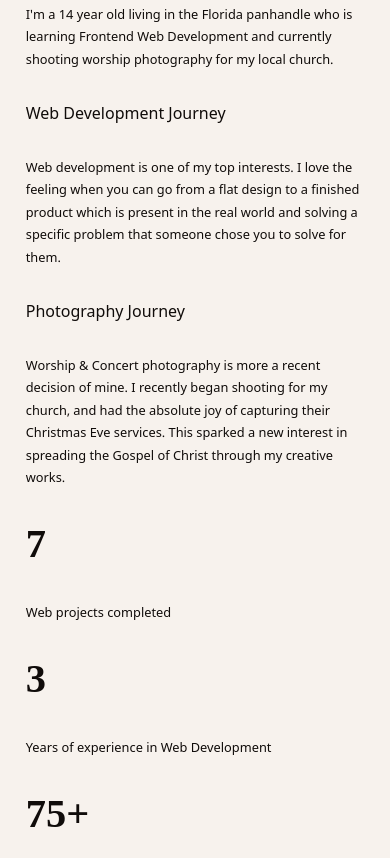
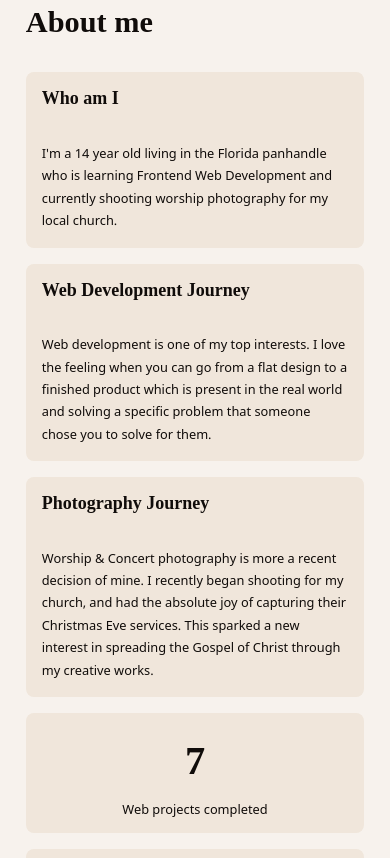
Before and after one commit to nathanielhowe97/portfolio, a plain HTML site: page index.html in a window 390 px wide. Shown: the part 966-1824 px from the top of the page. Drawn offline with nearby package versions, Linux system fonts and the light colour scheme.

Commit message:
css [home main section beta]
- css for bento grid for home page main section
- fixed issue with header ctas being wrapped to a new line at tablet resolution

responsiveness still needs a lot of work

```diff
--- a/css/index.css
+++ b/css/index.css
@@ -60,6 +60,25 @@
             display:block;
         }
     }
+
+    .row, .grid--two-columns, .grid--four-columns{
+        grid-template-columns: 1fr;
+        grid-auto-flow: row;
+        margin-inline:auto;
+    }
+
+    .statistic-wrapper{
+        width:100%;
+    }
+
+    & .statistic{
+        width:100%;
+
+        & .small-copy{
+            max-width:20ch;
+        }
+    }
+
 }
 
 @media only screen and (min-width:441px){
@@ -97,6 +116,11 @@
             margin-right:0.5rem;
         }
     }
+
+    .grid--four-columns{
+        grid-template-columns: 1fr 1fr;
+
+    }
 }
 
 @media only screen and (min-width: 724px){
@@ -111,11 +135,25 @@
             text-wrap: balance;
         }
 
+        & .cta{
+            display:block;
+            max-width:40ch;
+        }
+
         & img{
             max-width:100%;
         }
     }
+
+    .grid--two-columns{
+        grid-template-columns: 1fr 1fr;
+    }
+
+    .grid--four-columns{
+        grid-template-columns: 1fr 1.5fr 1fr 1.5fr;
+    }
 }
+
 
 @media only screen and (min-width:1134px){
     .content-wrapper{
@@ -130,3 +168,63 @@
         margin-inline:auto;
     }
 }
+
+.small-copy span{
+    display:block;
+    margin-block:0.5rem;
+}
+
+header,.section{
+    display:flex;
+    flex-direction: column;
+    align-items: center;
+    justify-content: center;
+    min-height:70svh;
+}
+
+header .small-copy{
+    max-width:45ch;
+}
+
+.section--about-me{
+    margin-block:13dvh;
+}
+
+.row--block{
+    background-color: var(--background-100);
+    padding:1rem;
+    border-radius:0.5rem;
+
+    & p{
+        max-width:80%;
+        text-align: balance;
+        margin-block:1rem 0;
+    }
+}
+
+.statistic{
+    max-width:100%;
+    /* user-select: none; */
+    cursor:default !important;
+
+    display:flex;
+    align-items: center;
+    justify-content: start;
+    text-align: center;
+
+    & *{
+        display:block;
+        margin:0.5rem;
+        line-height:1.2;
+    }
+
+    & .cta{
+        outline:2px solid var(--primary-200);
+        color:var(--primary-500);
+        margin-block:1rem;
+
+        &:hover{
+            color: var(--text-950);
+        }
+    }
+}
--- a/css/style.css
+++ b/css/style.css
@@ -1,6 +1,11 @@
 @import url('https://fonts.googleapis.com/css?family=Noto%20Sans%20Khmer:700|Noto%20Sans%20Khmer:400');
 @import url('https://fonts.googleapis.com/css?family=Noto%20Serif%20HK:700|Noto%20Serif%20HK:400');
 
+/* resets */
+
+em{
+    font-style: italic;
+}
 
 *{
     margin:0;
@@ -79,7 +84,8 @@
       --accent-950: #130d07;
     }
   }
-  @media (prefers-color-scheme: dark) {
+
+@media (prefers-color-scheme: dark) {
     :root {
       --text-50: #100c0a;
       --text-100: #1f1914;
@@ -173,8 +179,13 @@ nav{
     & a{
         transition: .15s linear;
 
-        &:hover{
+        &:hover, &:focus-visible{
             color: var(--primary-500);
+        }
+
+        &:focus-visible{
+            outline:1px solid var(--primary-500);
+            border-radius:0.5rem;
         }
     }
 
@@ -198,7 +209,8 @@ nav{
 
     & a{
         text-decoration: none;
-        color: var(--text-800);
+        color: var(--text-950);
+        padding:0.25rem;
     }
 
 
@@ -220,6 +232,17 @@ nav{
     margin-block:2.5rem;
 }
 
+.secondary-heading--less-spacing{
+    margin-block:1rem;
+}
+
+.small-heading{
+    font-family: var(--ff-heading);
+    font-size: 1.125rem;
+    font-weight:700;
+    line-height: 1.2;
+}
+
 .small-copy{
     display:block;
     line-height:1.75;
@@ -227,7 +250,6 @@ nav{
 
     margin-block:2rem;
 }
-
 
 .cta{
     text-decoration: none;
@@ -262,8 +284,91 @@ nav{
     }
 }
 
+.nav-active{
+    color: var(--primary-500) !important;
+}
+
 noscript{
     display:none;
+}
+
+.grid--two-columns{
+    display:grid;
+    grid-auto-flow: column;
+    gap:1rem;
+
+    & .column{
+        display:flex;
+        flex-direction: column;
+        background-color: var(--background-100);
+        padding:1rem;
+        border-radius:.5rem;
+        text-wrap: pretty;
+
+        transition: .15s linear;
+
+        & .small-copy{
+            margin-bottom:0;
+        }
+
+        &:hover{
+            scale:1.05;
+        }
+    }
+
+}
+
+.grid--four-columns{
+    display:grid;
+    grid-auto-flow: column;
+    grid-template-columns: 1fr 1.5fr 1fr 1.5fr;
+    gap:1rem;
+
+    & .column{
+        display:flex;
+        flex-direction: column;
+        background-color: var(--background-100);
+        padding:1rem;
+        border-radius:.5rem;
+        text-wrap: pretty;
+
+        transition: .15s linear;
+
+        & .small-copy{
+            margin-bottom:0;
+        }
+
+        &:hover{
+            scale:1.05;
+        }
+    }
+
+}
+
+.grid--two-rows{
+    display:grid;
+    grid-auto-flow: row;
+    gap:1rem;
+
+    & .row{
+        display:flex;
+        flex-direction: column;
+        background-color: var(--background-100);
+        padding:1rem;
+        border-radius:.5rem;
+        text-wrap: pretty;
+
+        transition: .15s linear;
+
+        & .small-copy{
+            margin-bottom:0;
+        }
+
+        &:hover{
+            scale:1.05;
+        }
+    }
+
 }
 
 /* animations */
```
